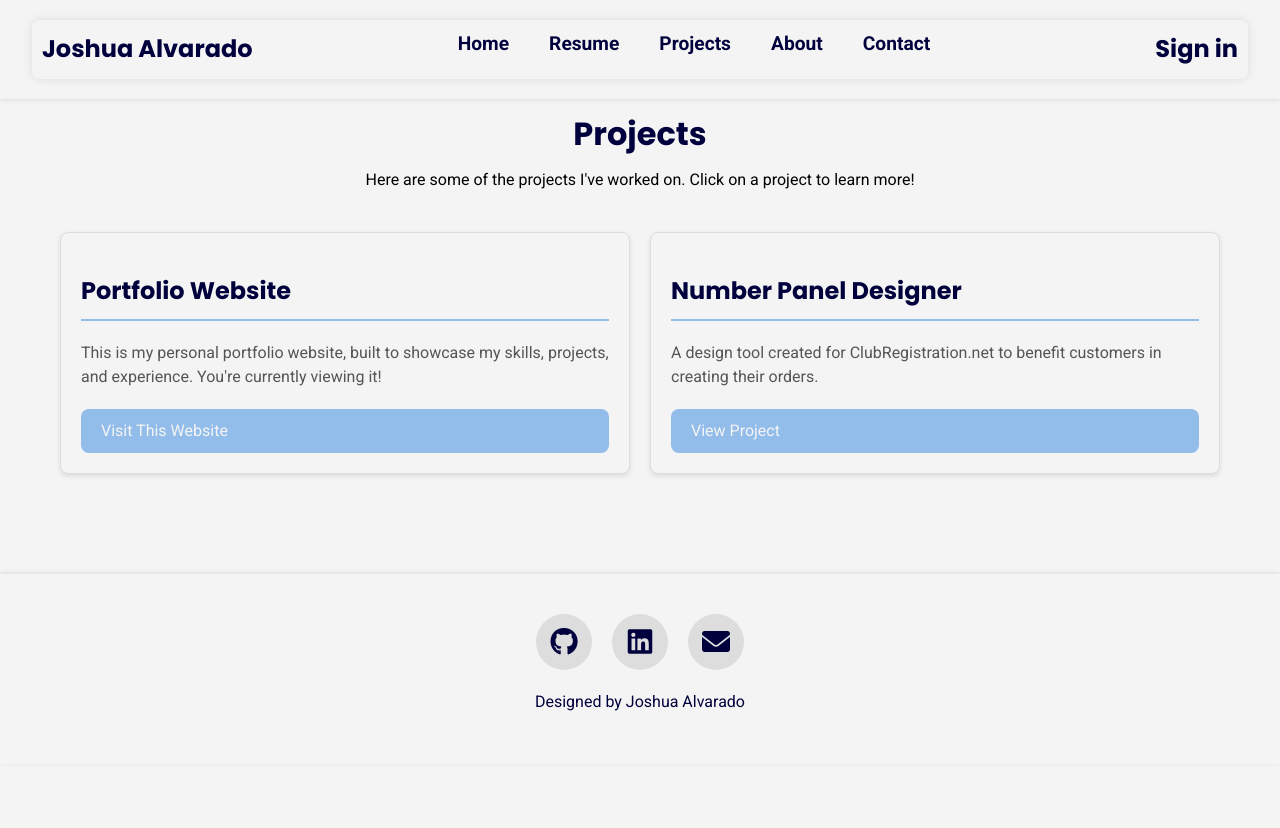
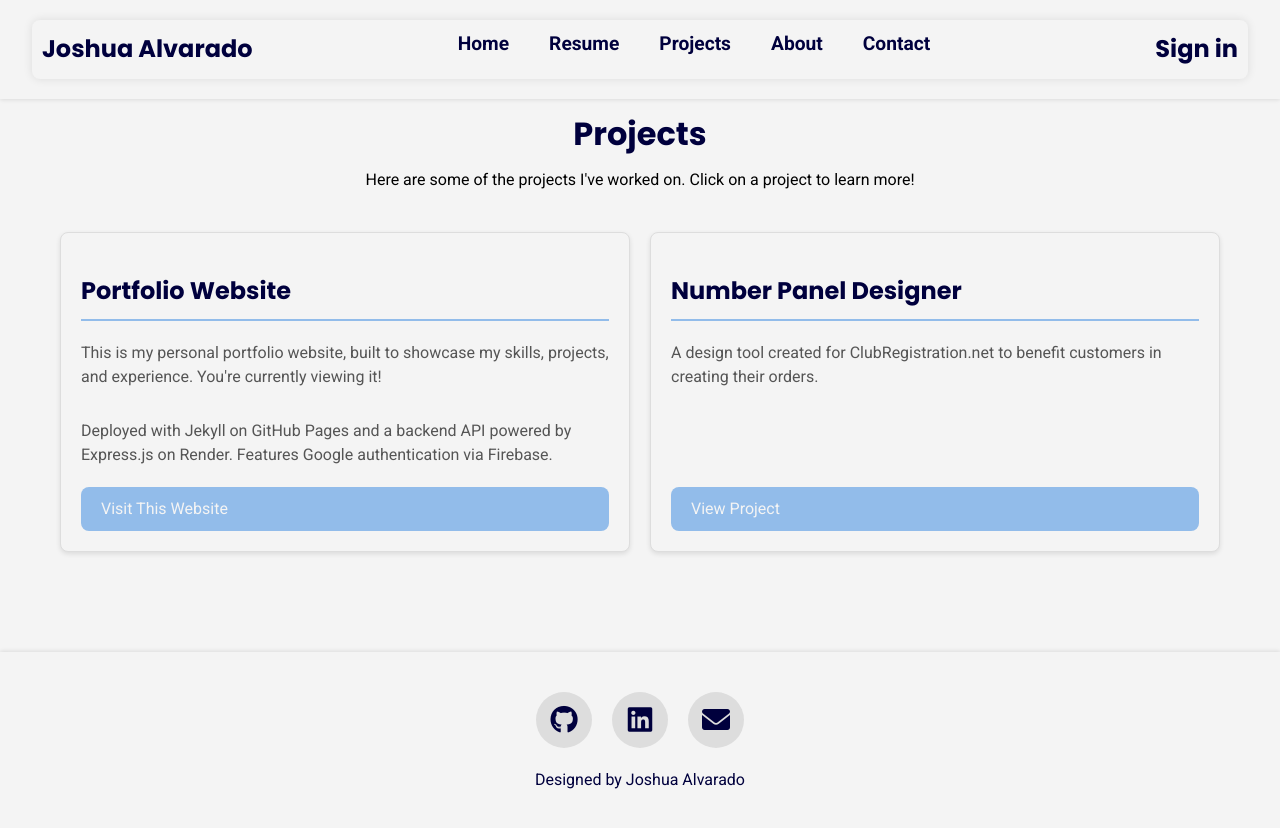
Before and after one commit to JoshuaAlvarado-hub/joshalvarado.com, a Jekyll site: the page built from projects.html, in a window 1280 px wide. Shown: the top 828 px of the page. Built offline with Jekyll 4.4.1, drawn with Linux system fonts in a browser that asks for light colours; comment, search, counter and statistics services are not loaded.

Commit message:
updated projects.html
updated site description

```diff
--- a/projects.html
+++ b/projects.html
@@ -15,6 +15,8 @@ permalink: /projects/
         <article class="project">
             <h2>Portfolio Website</h2>
             <p>This is my personal portfolio website, built to showcase my skills, projects, and experience. You're currently viewing it!</p>
+            <p>Deployed with Jekyll on GitHub Pages and a backend API powered by Express.js on Render.
+            Features Google authentication via Firebase.</p>
             <a href="{{ '/' | relative_url }}" class="btn">Visit This Website</a>
         </article>
         <article class="project">
```
